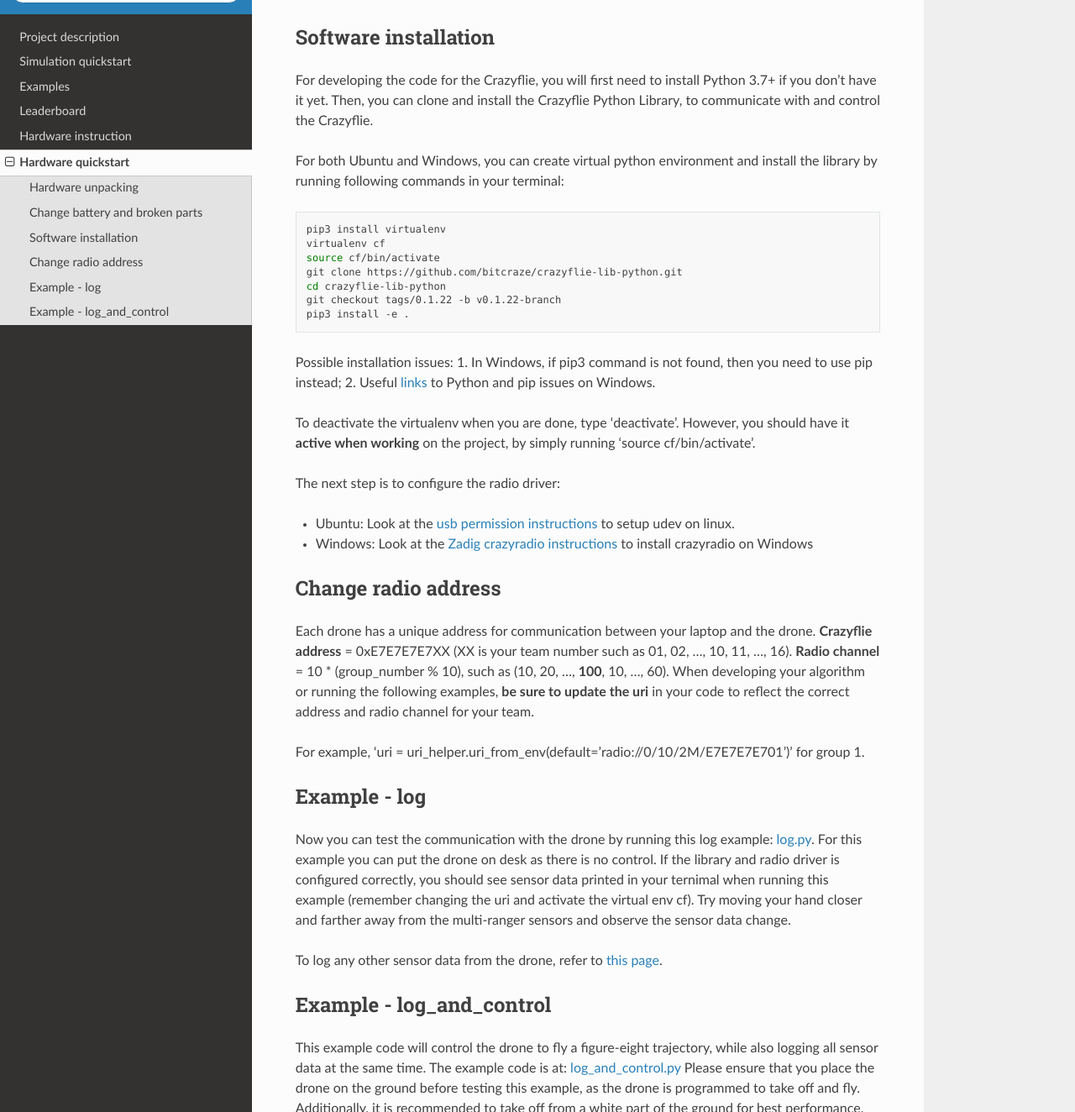
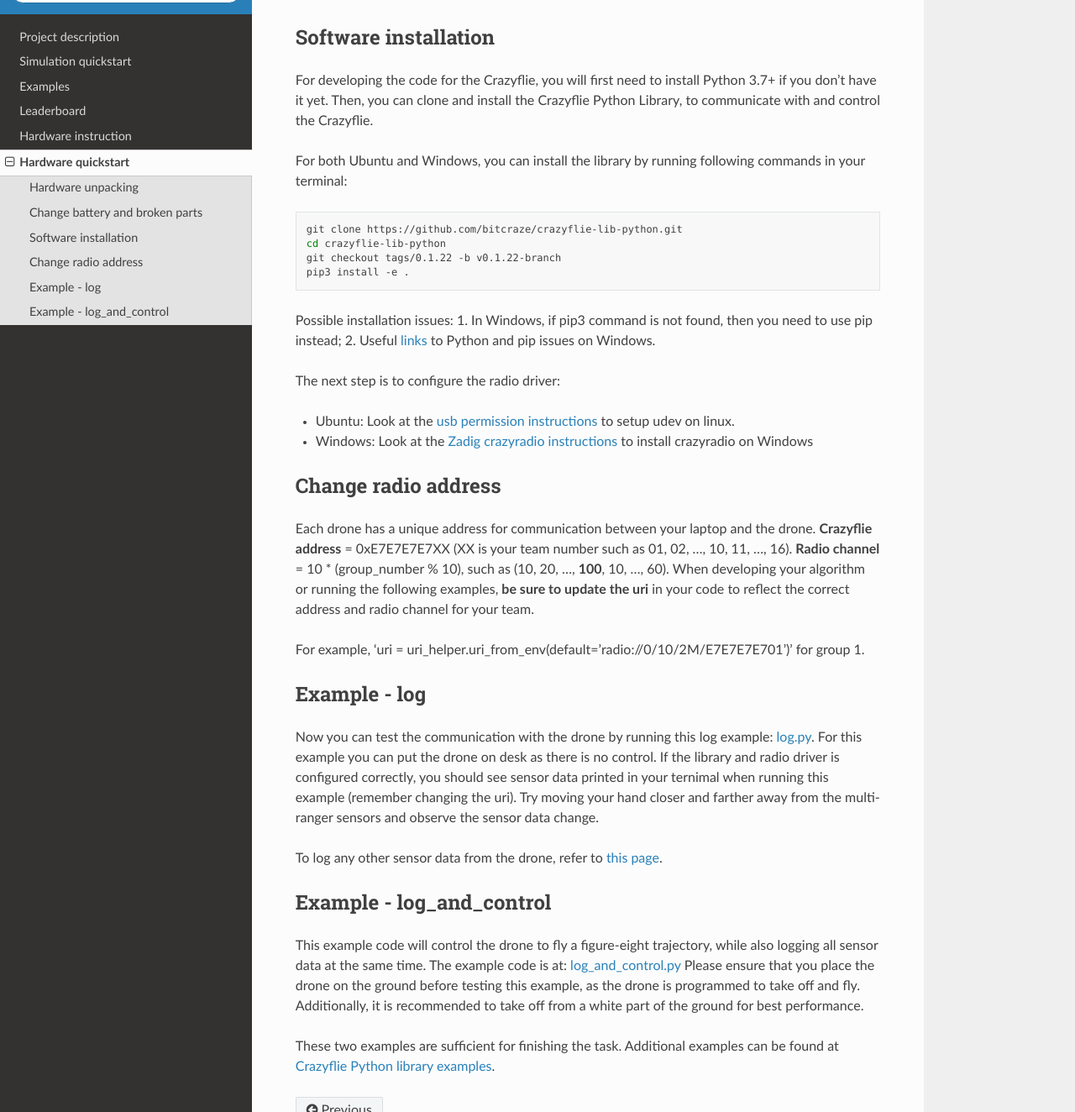
Before and after one commit to Ben-Jarvis/TEMP-crazy-tutorials-2024, a Sphinx documentation site: the page built from docs/hardware_quickstart.rst, in a window 1280 px wide and 1400 px high, scrolled down 1348 px, cut to the strip 76-1400 px from the top of the window. Shown: the whole strip at 84% size. Built offline with Sphinx 7.4.7 and the Read the Docs theme 2.0.0, drawn with Linux system fonts in a browser that asks for light colours.

Commit message:
remove venv

```diff
--- a/docs/hardware_quickstart.rst
+++ b/docs/hardware_quickstart.rst
@@ -47,22 +47,16 @@
 For developing the code for the Crazyflie, you will first need to install Python 3.7+ if you don't have it yet.
 Then, you can clone and install the Crazyflie Python Library, to communicate with and control the Crazyflie.
 
-For both Ubuntu and Windows, you can create virtual python environment and install the library by running following commands in your terminal:
+For both Ubuntu and Windows, you can install the library by running following commands in your terminal:
 
 .. code-block:: bash
 
-    pip3 install virtualenv
-    virtualenv cf
-    source cf/bin/activate
     git clone https://github.com/bitcraze/crazyflie-lib-python.git
     cd crazyflie-lib-python
     git checkout tags/0.1.22 -b v0.1.22-branch
     pip3 install -e .
 
 Possible installation issues: 1. In Windows, if pip3 command is not found, then you need to use pip instead; 2. Useful `links <https://www.bitcraze.io/documentation/repository/crazyflie-clients-python/master/installation/install/>`_ to Python and pip issues on Windows.
-
-To deactivate the virtualenv when you are done, type 'deactivate'.
-However, you should have it **active when working** on the project, by simply running 'source cf/bin/activate'.
 
 The next step is to configure the radio driver:
 
@@ -82,7 +76,7 @@
 -------------
 Now you can test the communication with the drone by running this log example: `log.py <https://github.com/dronecourse-epfl/crazy-practical-tutorial/tree/main/docs/log.py>`_.
 For this example you can put the drone on desk as there is no control.
-If the library and radio driver is configured correctly, you should see sensor data printed in your ternimal when running this example (remember changing the uri and activate the virtual env cf).
+If the library and radio driver is configured correctly, you should see sensor data printed in your ternimal when running this example (remember changing the uri).
 Try moving your hand closer and farther away from the multi-ranger sensors and observe the sensor data change.
 
 To log any other sensor data from the drone, refer to `this page <https://www.bitcraze.io/documentation/repository/crazyflie-firmware/master/api/logs/#estimator>`_.
```
